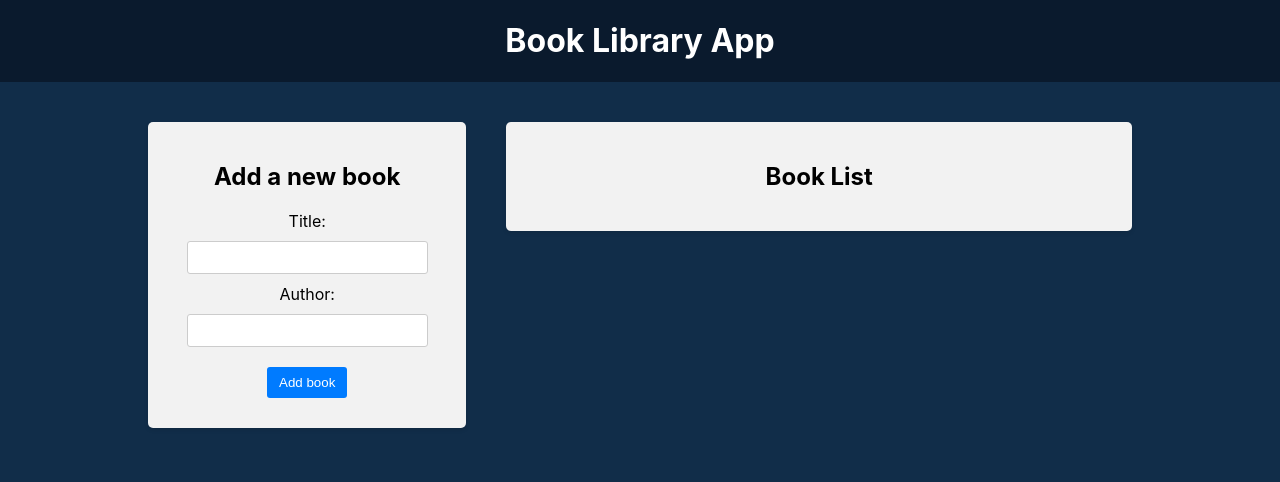
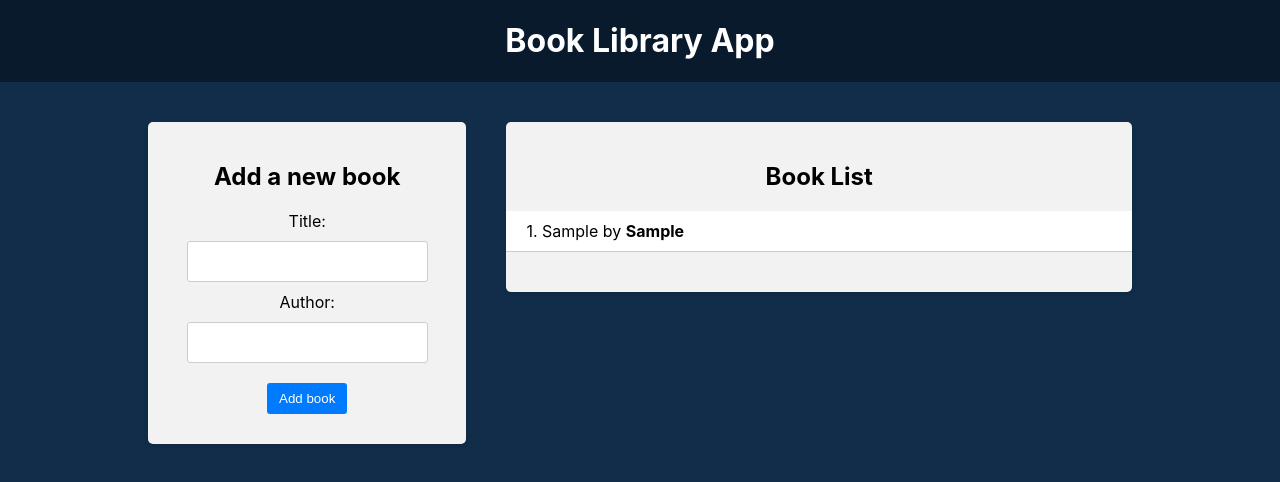
Before and after one commit to AleksY22/Book-Library-app, a React (Create React App) app in the folder frontend/: page / in a window 1280 px wide. Both pictures are taken after typing "Sample", "Sample" into the empty fields and a click on the button "Add book". Shown: the top 482 px of the page. Built offline with nearby package versions, Linux system fonts and the light colour scheme.

Commit message:
Initialize Redux, add books

```diff
--- a/frontend/package.json
+++ b/frontend/package.json
@@ -3,9 +3,11 @@
   "version": "0.1.0",
   "private": true,
   "dependencies": {
+    "@reduxjs/toolkit": "^1.9.5",
     "cra-template": "1.2.0",
     "react": "^19.0.0",
     "react-dom": "^19.0.0",
+    "react-redux": "^8.1.2",
     "react-scripts": "5.0.1",
     "web-vitals": "^4.2.4"
   },
--- a/frontend/src/components/bookForm/BookForm.css
+++ b/frontend/src/components/bookForm/BookForm.css
@@ -15,6 +15,7 @@
    margin-bottom: 10px;
    border: 1px solid #ccc;
    border-radius: 3px;
+   font-size: 20px;
 }
 
 .book__form button {
--- a/frontend/src/components/bookForm/BookForm.js
+++ b/frontend/src/components/bookForm/BookForm.js
@@ -1,4 +1,6 @@
 import { useState } from "react";
+import { useDispatch } from "react-redux";
+import { addBook } from "../../redux/books/actionCreators";
 import "./BookForm.css";
 
 function BookForm() {
@@ -8,11 +10,16 @@
   //   });
   const [title, setTitle] = useState("");
   const [author, setAuthor] = useState("");
+  const dispatch = useDispatch();
 
   const handleSubmit = (e) => {
     e.preventDefault();
     if (title && author) {
-      //dispatch action
+      const book = {
+        title: title,
+        author: author,
+      };
+      dispatch(addBook(book));
       setTitle("");
       setAuthor("");
     }
--- a/frontend/src/components/bookList/BookList.js
+++ b/frontend/src/components/bookList/BookList.js
@@ -1,9 +1,25 @@
+import { useSelector } from "react-redux";
 import "./BookList.css";
 
 function BookList() {
+  const books = useSelector((state) => state.books);
+
   return (
     <div className="app__block book__list">
       <h2>Book List</h2>
+      {books.length === 0 ? (
+        <p>No books available</p>
+      ) : (
+        <ul>
+          {books.map((book, i) => (
+            <li key={i}>
+              <div className="book__info">
+                {++i}. {book.title} by <strong>{book.author}</strong>
+              </div>
+            </li>
+          ))}
+        </ul>
+      )}
     </div>
   );
 }
--- a/frontend/src/index.js
+++ b/frontend/src/index.js
@@ -1,7 +1,13 @@
 import React from "react";
 import ReactDOM from "react-dom/client";
+import { Provider } from "react-redux";
+import store from "./redux/store";
+import App from "../src/components/app/App";
 import "./index.css";
-import App from "../src/components/app/App";
 
 const root = ReactDOM.createRoot(document.getElementById("root"));
-root.render(<App />);
+root.render(
+  <Provider store={store}>
+    <App />
+  </Provider>
+);
--- /dev/null
+++ b/frontend/src/redux/books/actionCreators.js
@@ -0,0 +1,8 @@
+import * as actionTypes from "./actionTypes";
+
+export const addBook = (newBook) => {
+  return {
+    type: actionTypes.ADD_BOOK,
+    payload: newBook,
+  };
+};
--- /dev/null
+++ b/frontend/src/redux/books/actionTypes.js
@@ -0,0 +1 @@
+export const ADD_BOOK = "ADD_BOOK";
--- /dev/null
+++ b/frontend/src/redux/books/reducer.js
@@ -0,0 +1,15 @@
+import * as actionTypes from "./actionTypes";
+
+const initialState = [];
+
+const booksReducer = (state = initialState, action) => {
+  switch (action.type) {
+    case actionTypes.ADD_BOOK:
+      return [...state, action.payload];
+
+    default:
+      return state;
+  }
+};
+
+export default booksReducer;
--- /dev/null
+++ b/frontend/src/redux/store.js
@@ -0,0 +1,10 @@
+import { configureStore } from "@reduxjs/toolkit";
+import booksReducer from "./books/reducer";
+
+const store = configureStore({
+  reducer: {
+    books: booksReducer,
+  },
+});
+
+export default store;
```
Also changed, not shown: 1 other file (tests, documents, lock files or other folders).
